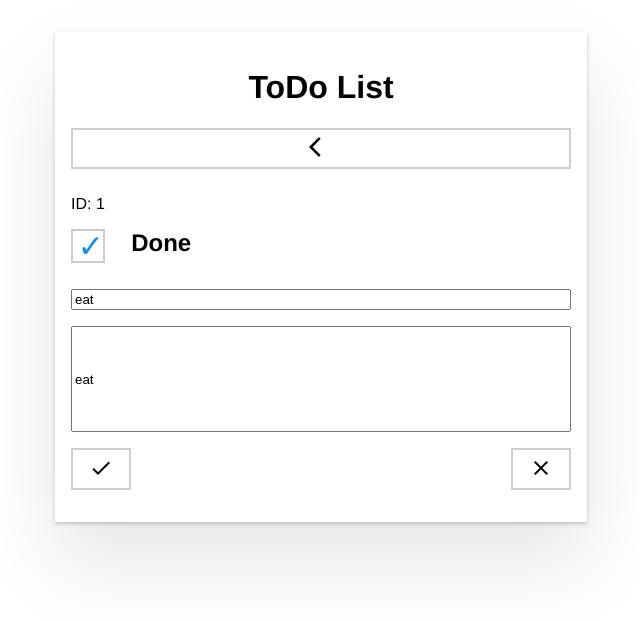
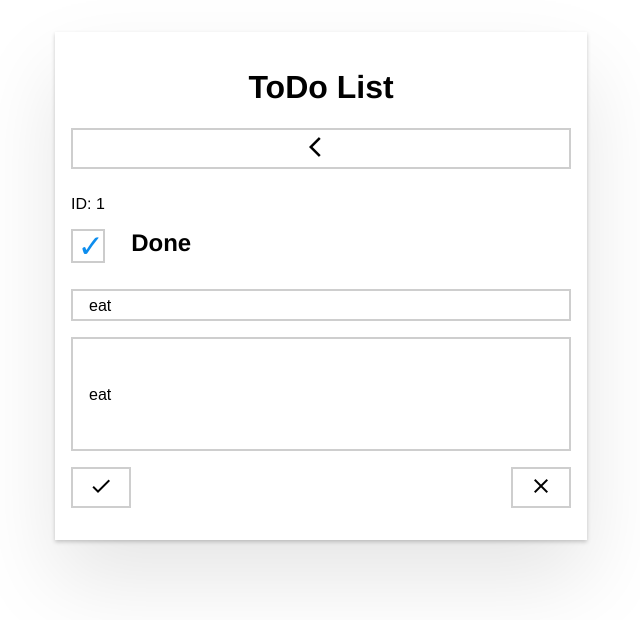
Before and after one commit to aiiiitg/angular-ivy-juuzzy, an Angular app: page /item/1 in a window 1280 px wide. Shown: the top 620 px of the page, without its empty margins (319-959 px from the left). Built offline with nearby package versions, Linux system fonts and the light colour scheme.

Commit message:
1 file modified

```diff
--- a/src/styles.css
+++ b/src/styles.css
@@ -12,7 +12,7 @@ body {
   margin-bottom: .5rem;
 }
 
-.btn, .btn_min, .btn_max, .in_edit, in_edit_max, in_edit_max_multi {
+.btn, .btn_min, .btn_max, .in_edit, .in_edit_max, .in_edit_max_multi {
   color: #000;
   background-color: #fff;
   border: 2px solid #cecece;
@@ -42,6 +42,9 @@ body {
 }
 .btn_max {
   flex-basis: 100%;
+}
+.in_edit, .in_edit_max, .in_edit_max_multi{
+  text-align: left;
 }
 .in_edit{
   width: 50%;
```
